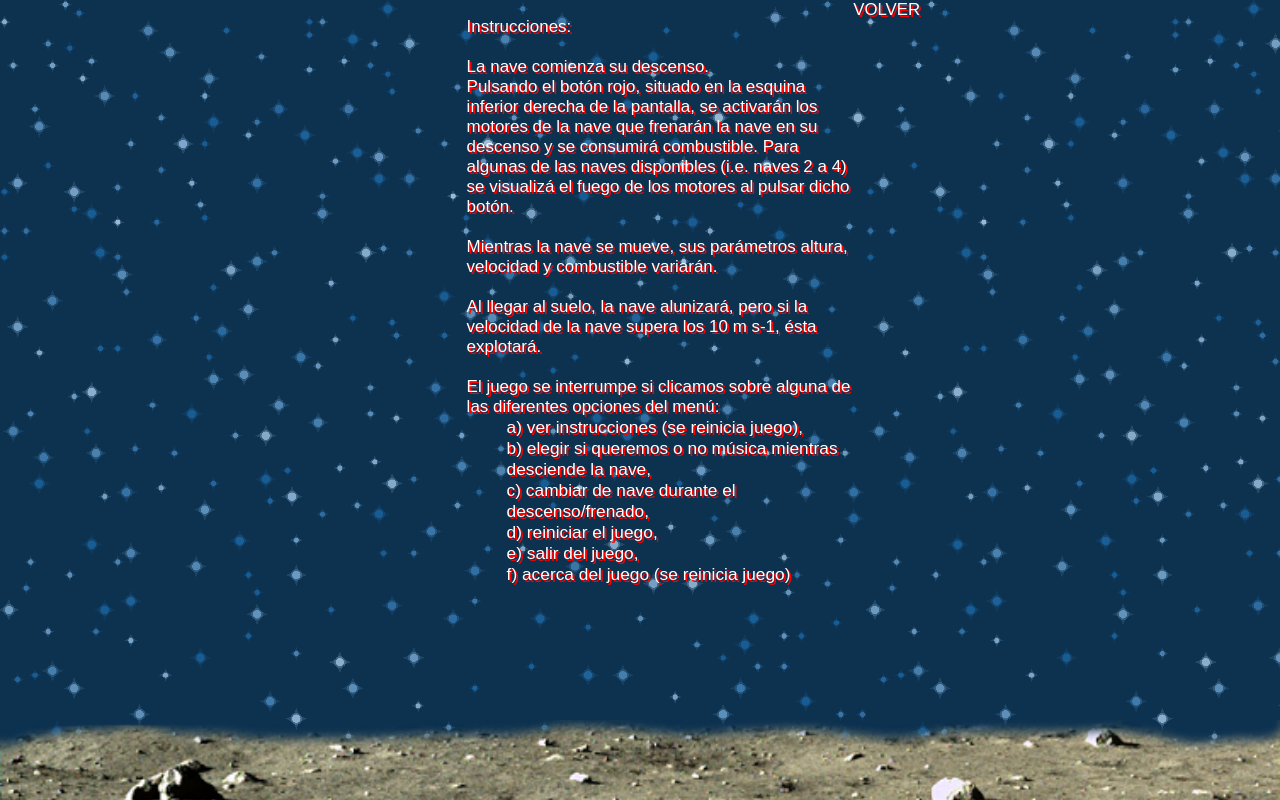
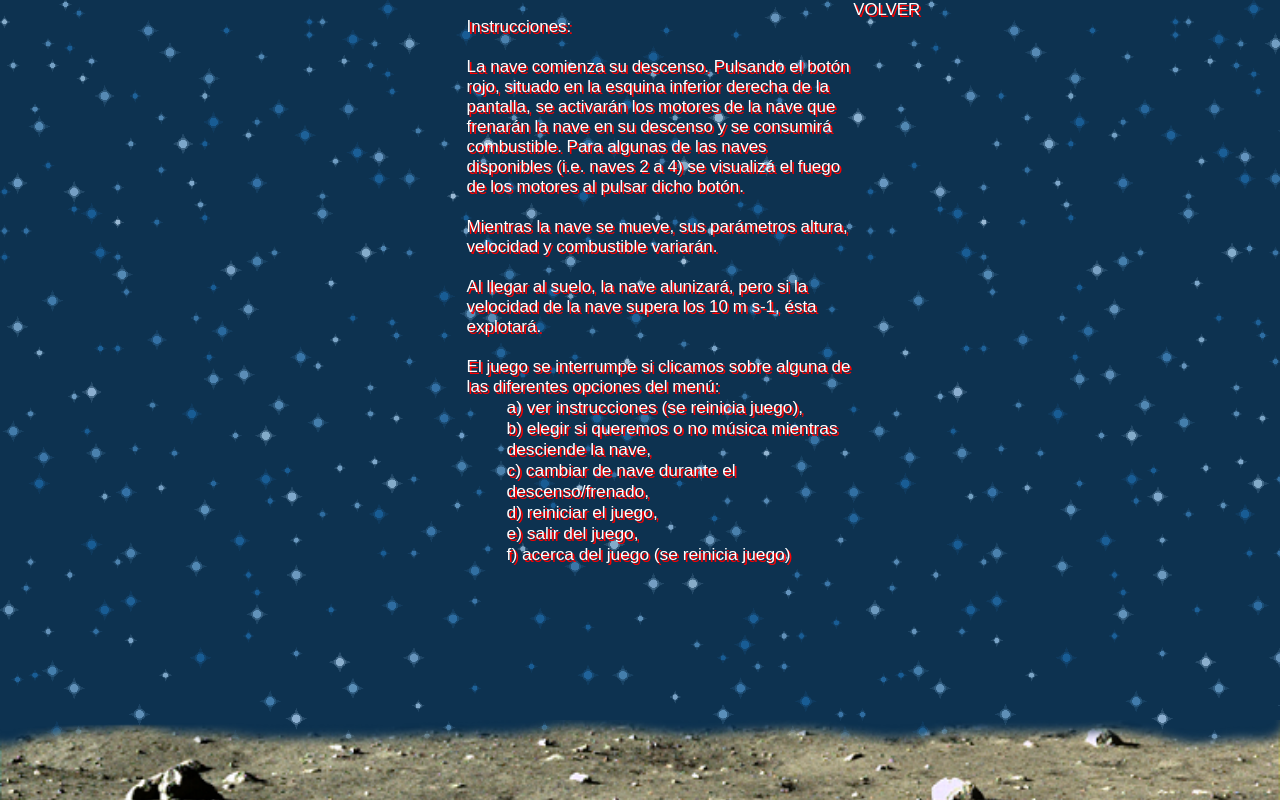
Before and after one commit to mnibir/LunarLanderJSProject, a plain HTML site: page html/instrucciones.html in a window 1280 px wide. Drawn offline with Linux system fonts and the light colour scheme.

Commit message:
Update instrucciones.html

```diff
--- a/html/instrucciones.html
+++ b/html/instrucciones.html
@@ -22,9 +22,7 @@
 				<ul>
 					<li>Instrucciones:<br><br></li>
 
-					<li>La nave comienza su descenso. </li>
-
-					<li>Pulsando el botón rojo, situado en la esquina inferior derecha de la pantalla, se activarán los motores de la nave que frenarán la nave en su descenso y se consumirá combustible. Para algunas de las naves disponibles (i.e. naves 2 a 4) se visualizá el fuego de los motores al pulsar dicho botón. <br><br></li>
+					<li>La nave comienza su descenso. Pulsando el botón rojo, situado en la esquina inferior derecha de la pantalla, se activarán los motores de la nave que frenarán la nave en su descenso y se consumirá combustible. Para algunas de las naves disponibles (i.e. naves 2 a 4) se visualizá el fuego de los motores al pulsar dicho botón. <br><br></li>
 
 					<li>Mientras la nave se mueve, sus parámetros altura, velocidad y combustible variarán.<br><br></li>
 
```
